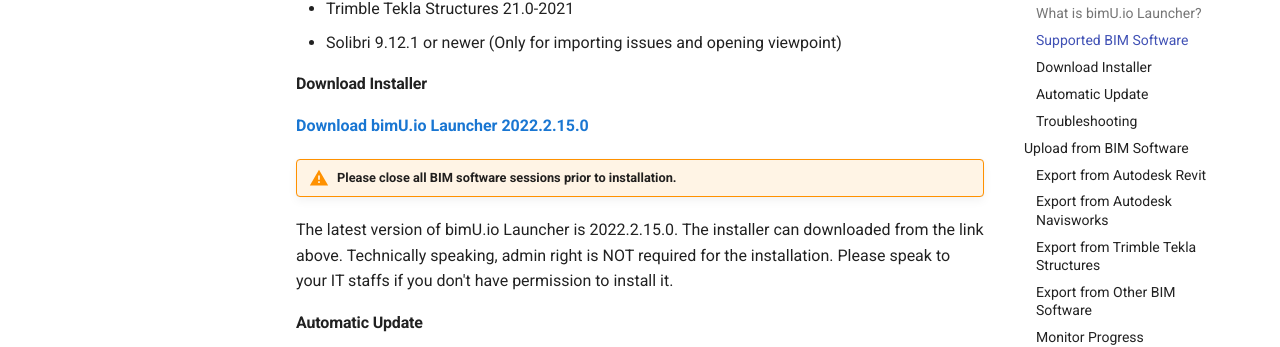
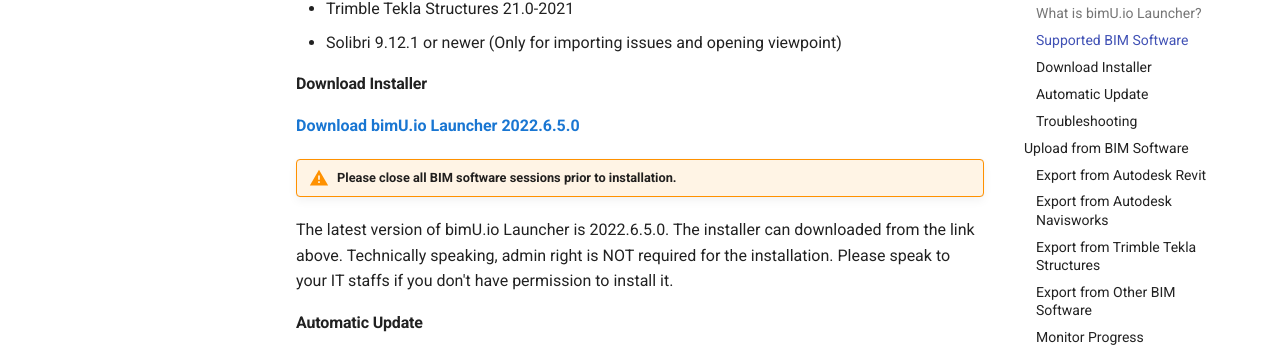
Before and after one commit to Transformosa/bimU.io.Docs, an MkDocs documentation site: the page built from docs/viewer/upload-a-bim-model.md, in a window 1280 px wide and 900 px high, scrolled down 773 px. Shown: the part 144-491 px from the top of the window. Built offline with MkDocs 1.6.1 and Material for MkDocs 9.7.7, drawn with Linux system fonts in a browser that asks for light colours; comment, search, counter and statistics services are not loaded.

Commit message:
Updated launcher link

```diff
--- a/docs/viewer/upload-a-bim-model.md
+++ b/docs/viewer/upload-a-bim-model.md
@@ -22,11 +22,11 @@
 
 #### Download Installer
 
-**<a href="https://github.com/Transformosa/bimU.io.Launcher/releases/download/2022.2.15.0/bimU_io_Launcher_2022.2.15.0.exe" target="_blank">Download bimU.io Launcher 2022.2.15.0</a>**
+**<a href="https://github.com/Transformosa/bimU.io.Launcher/releases/download/2022.6.5.0/bimU_io_Launcher_2022.6.5.0.exe" target="_blank">Download bimU.io Launcher 2022.6.5.0</a>**
 
 !!! warning "Please close all BIM software sessions prior to installation."
 
-The latest version of bimU.io Launcher is 2022.2.15.0. The installer can downloaded from the link above. Technically speaking, admin right is NOT required for the installation. Please speak to your IT staffs if you don't have permission to install it.
+The latest version of bimU.io Launcher is 2022.6.5.0. The installer can downloaded from the link above. Technically speaking, admin right is NOT required for the installation. Please speak to your IT staffs if you don't have permission to install it.
 
 #### Automatic Update
 
```
